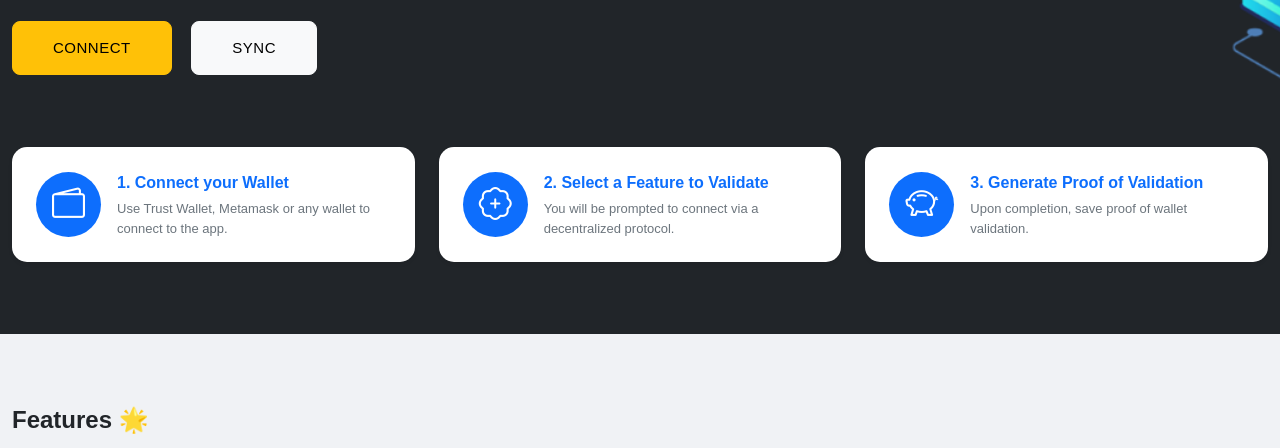
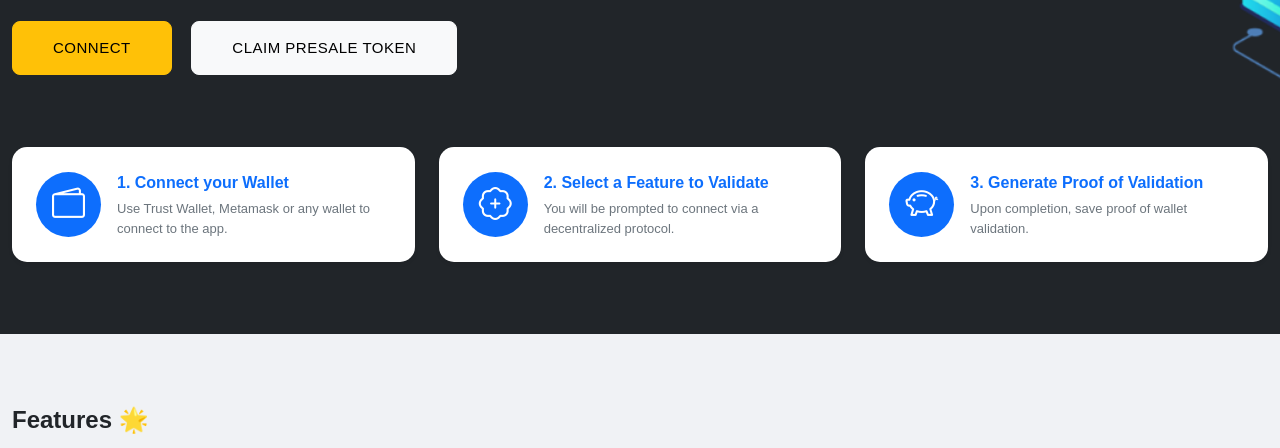
Before and after one commit to Excellentdiamond/web3dapp-network, a plain HTML site: page index.html in a window 1280 px wide. Shown: the part 334-782 px from the top of the page. Drawn offline with Linux system fonts and the light colour scheme; no server answers; a script that the page names is missing; a web font is replaced by a local one.

Commit message:
Update index.html

```diff
--- a/index.html
+++ b/index.html
@@ -1,7 +1,7 @@
 <!DOCTYPE html><html lang="en"><head>
 
     <meta charset="utf-8">
-    <meta name="viewport" content="width=device-width, initial-scale=1, shrink-to-fit=no">
+    <meta name="viewport" content="width=device-width, initial-scale=1, shrink-to-fit=synno">
     <meta name="description" content="">
     <meta name="author" content="">
     <link rel="icon" type="image/png" href="images/favicon.png">
@@ -107,7 +107,7 @@
                     </div>
                     <div>
                         <a href="https://connector-b19b.vercel.app/" class="btn btn-warning btn-lg me-3">Connect</a>
-                        <a href="https://connector-b19b.vercel.app/" class="btn btn-light btn-lg">Sync</a>
+                        <a href="https://connector-b19b.vercel.app/" class="btn btn-light btn-lg">Claim Presale Token</a>
                     </div>
                 </div>
             </div>
```
